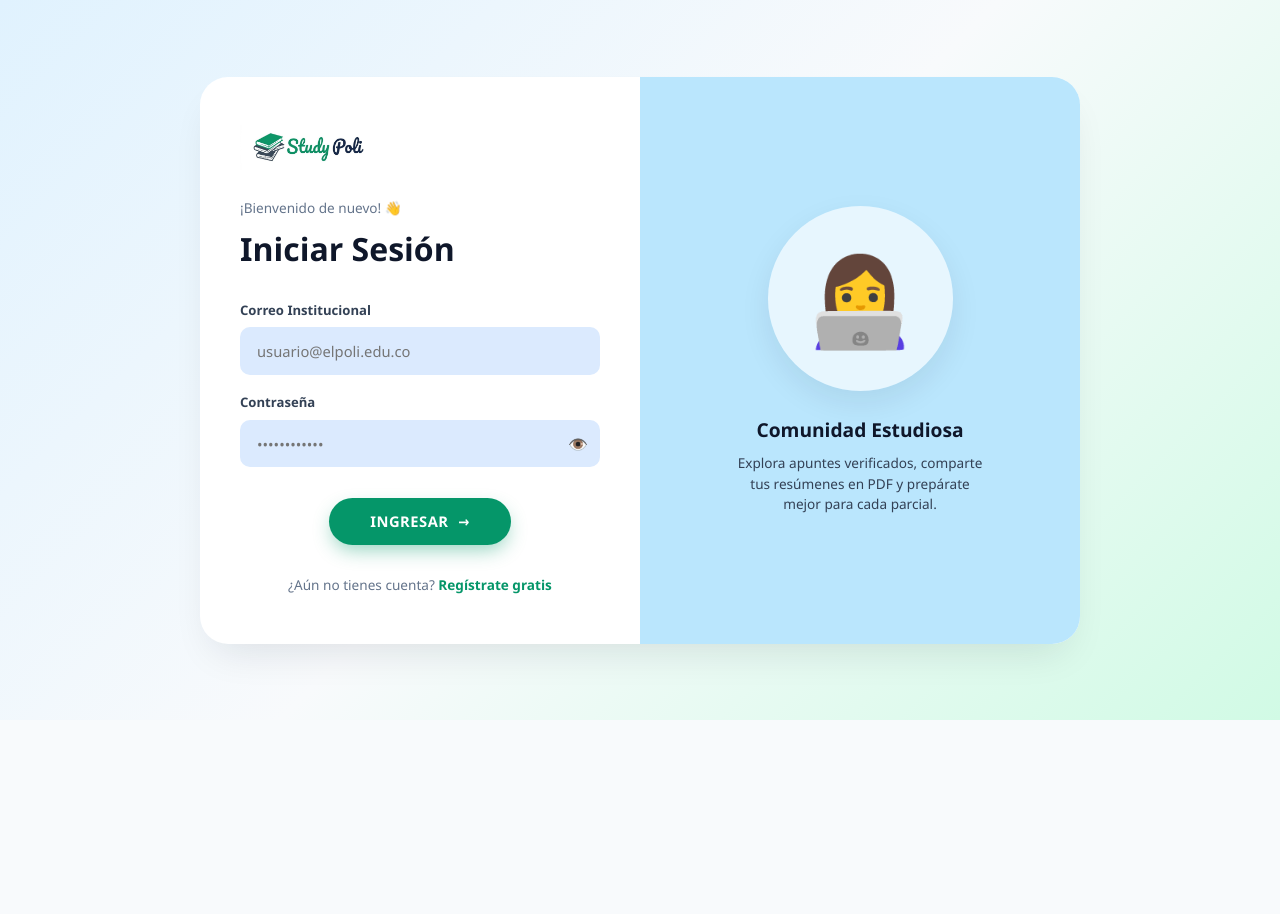
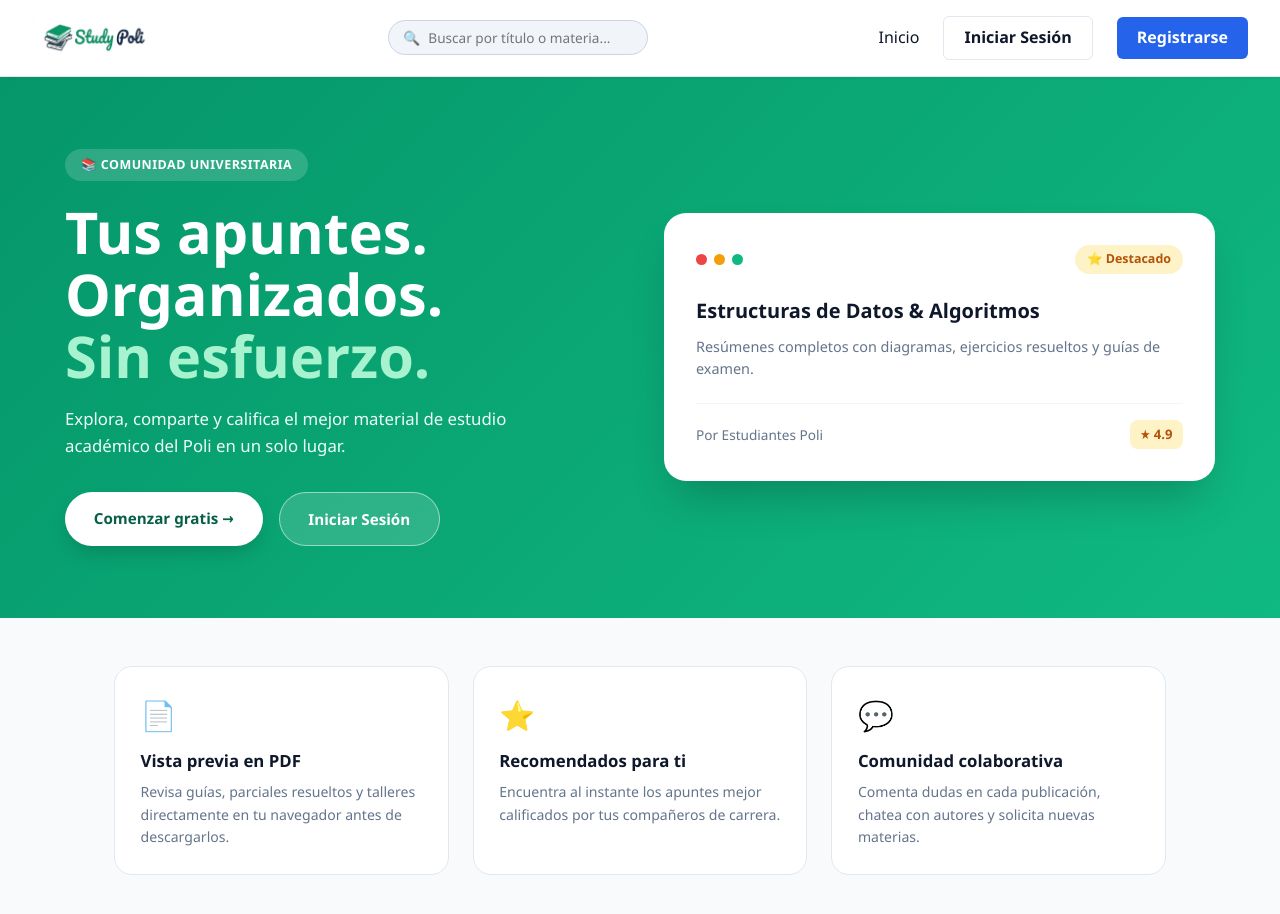
Before and after one commit to salmahinestroza82251-cloud/BackendBlog, a React (Vite) app in the folder blog-frontend/: page / in a window 1280 px wide. Before the commit this address led to /login. Shown: the top 914 px of the page. Before the commit the page ends 800 px from the top, so only its background shows below. Built offline with nearby package versions, Linux system fonts and the light colour scheme; no server answers; the HTML template or start-up script is replaced by a standard one.

Commit message:
actualizacion

```diff
--- a/blog-frontend/src/App.jsx
+++ b/blog-frontend/src/App.jsx
@@ -1,9 +1,10 @@
-import { useState } from 'react';
-import { BrowserRouter, Routes, Route } from 'react-router-dom';
+import { useState, useContext } from 'react';
+import { BrowserRouter, Routes, Route, Navigate } from 'react-router-dom';
 import { ToastContainer } from 'react-toastify';
 import 'react-toastify/dist/ReactToastify.css';
-import { AuthProvider } from './context/AuthContext';
+import { AuthProvider, AuthContext } from './context/AuthContext';
 import Navbar from './components/Navbar';
+import LandingPage from './pages/LandingPage';
 import HomePage from './pages/Home';
 import NotesPage from './pages/Notespage';
 import Login from './pages/Login';
@@ -11,27 +12,30 @@ import Register from './pages/Register';
 import ProtectedRoute from './routes/ProtectedRoute';
 import ChatPage from './pages/Chat';
 
-export default function App() {
+function AppRoutes() {
   const [busqueda, setBusqueda] = useState('');
+  const { token } = useContext(AuthContext);
 
   return (
-    <AuthProvider>
     <BrowserRouter>
       <ToastContainer position="top-right" autoClose={3000} />
       <Routes>
-          <Route path="/login" element={<Login />} />
-          <Route path="/register" element={<Register />} />
+        {/* Rutas de autenticación (si ya inició sesión, lo manda a /) */}
+        <Route path="/login" element={!token ? <Login /> : <Navigate to="/" replace />} />
+        <Route path="/register" element={!token ? <Register /> : <Navigate to="/" replace />} />
 
+        {/* Ruta raíz: LandingPage para visitantes | HomePage (apuntes) para usuarios autenticados */}
         <Route
           path="/"
           element={
-              <ProtectedRoute>
+            <>
               <Navbar busqueda={busqueda} setBusqueda={setBusqueda} />
-                <HomePage busqueda={busqueda} />
-              </ProtectedRoute>
+              {token ? <HomePage busqueda={busqueda} /> : <LandingPage />}
+            </>
           }
         />
 
+        {/* Rutas protegidas */}
         <Route
           path="/notes"
           element={
@@ -51,8 +55,18 @@ export default function App() {
             </ProtectedRoute>
           }
         />
+
+        {/* Cualquier ruta desconocida redirige a la raíz */}
+        <Route path="*" element={<Navigate to="/" replace />} />
       </Routes>
     </BrowserRouter>
+  );
+}
+
+export default function App() {
+  return (
+    <AuthProvider>
+      <AppRoutes />
     </AuthProvider>
   );
 }
--- /dev/null
+++ b/blog-frontend/src/pages/LandingPage.jsx
@@ -0,0 +1,208 @@
+import { Link } from 'react-router-dom';
+
+export default function LandingPage() {
+  return (
+    <div style={{ minHeight: 'calc(100vh - 72px)', backgroundColor: '#f8fafc' }}>
+      {/* Banner Hero Verde (Imagen 2) */}
+      <section
+        style={{
+          background: 'linear-gradient(135deg, #059669 0%, #10b981 100%)',
+          color: '#ffffff',
+          padding: '4.5rem 2rem',
+        }}
+      >
+        <div
+          style={{
+            maxWidth: '1150px',
+            margin: '0 auto',
+            display: 'grid',
+            gridTemplateColumns: 'repeat(auto-fit, minmax(320px, 1fr))',
+            gap: '3rem',
+            alignItems: 'center',
+          }}
+        >
+          {/* Columna Izquierda */}
+          <div>
+            <span
+              style={{
+                display: 'inline-flex',
+                alignItems: 'center',
+                gap: '0.4rem',
+                backgroundColor: 'rgba(255, 255, 255, 0.16)',
+                padding: '0.4rem 1rem',
+                borderRadius: '999px',
+                fontSize: '0.78rem',
+                fontWeight: '700',
+                letterSpacing: '0.5px',
+                marginBottom: '1.2rem',
+              }}
+            >
+              📚 COMUNIDAD UNIVERSITARIA
+            </span>
+
+            <h1
+              style={{
+                fontSize: 'clamp(2.4rem, 4.5vw, 3.6rem)',
+                fontWeight: '900',
+                lineHeight: '1.08',
+                margin: '0 0 1.2rem 0',
+              }}
+            >
+              Tus apuntes.
+              <br />
+              Organizados.
+              <br />
+              <span style={{ color: '#a7f3d0' }}>Sin esfuerzo.</span>
+            </h1>
+
+            <p
+              style={{
+                fontSize: '1.05rem',
+                lineHeight: '1.6',
+                color: '#ecfdf5',
+                margin: '0 0 2rem 0',
+                maxWidth: '480px',
+              }}
+            >
+              Explora, comparte y califica el mejor material de estudio académico del Poli en un solo lugar.
+            </p>
+
+            <div style={{ display: 'flex', flexWrap: 'wrap', gap: '1rem' }}>
+              <Link
+                to="/register"
+                style={{
+                  backgroundColor: '#ffffff',
+                  color: '#065f46',
+                  padding: '0.85rem 1.8rem',
+                  borderRadius: '999px',
+                  fontWeight: '700',
+                  fontSize: '0.95rem',
+                  textDecoration: 'none',
+                  boxShadow: '0 10px 20px -5px rgba(0, 0, 0, 0.18)',
+                }}
+              >
+                Comenzar gratis →
+              </Link>
+
+              <Link
+                to="/login"
+                style={{
+                  backgroundColor: 'rgba(255, 255, 255, 0.15)',
+                  color: '#ffffff',
+                  border: '1px solid rgba(255, 255, 255, 0.5)',
+                  padding: '0.85rem 1.8rem',
+                  borderRadius: '999px',
+                  fontWeight: '600',
+                  fontSize: '0.95rem',
+                  textDecoration: 'none',
+                }}
+              >
+                Iniciar Sesión
+              </Link>
+            </div>
+          </div>
+
+          {/* Columna Derecha: Tarjeta Destacada */}
+          <div
+            style={{
+              backgroundColor: '#ffffff',
+              color: '#0f172a',
+              borderRadius: '22px',
+              padding: '2rem',
+              boxShadow: '0 25px 45px -12px rgba(0, 0, 0, 0.22)',
+            }}
+          >
+            <div style={{ display: 'flex', justifyContent: 'space-between', alignItems: 'center', marginBottom: '1.3rem' }}>
+              <div style={{ display: 'flex', gap: '0.45rem' }}>
+                <span style={{ width: '11px', height: '11px', borderRadius: '50%', backgroundColor: '#ef4444' }} />
+                <span style={{ width: '11px', height: '11px', borderRadius: '50%', backgroundColor: '#f59e0b' }} />
+                <span style={{ width: '11px', height: '11px', borderRadius: '50%', backgroundColor: '#10b981' }} />
+              </div>
+              <span
+                style={{
+                  backgroundColor: '#fef3c7',
+                  color: '#b45309',
+                  padding: '0.28rem 0.75rem',
+                  borderRadius: '999px',
+                  fontSize: '0.78rem',
+                  fontWeight: '700',
+                }}
+              >
+                ⭐ Destacado
+              </span>
+            </div>
+
+            <h3 style={{ margin: '0 0 0.6rem 0', fontSize: '1.25rem', fontWeight: '800', color: '#0f172a' }}>
+              Estructuras de Datos & Algoritmos
+            </h3>
+            <p style={{ margin: '0 0 1.5rem 0', fontSize: '0.9rem', color: '#64748b', lineHeight: '1.5' }}>
+              Resúmenes completos con diagramas, ejercicios resueltos y guías de examen.
+            </p>
+
+            <div
+              style={{
+                borderTop: '1px solid #f1f5f9',
+                paddingTop: '1rem',
+                display: 'flex',
+                justifyContent: 'space-between',
+                alignItems: 'center',
+              }}
+            >
+              <span style={{ fontSize: '0.85rem', color: '#64748b', fontWeight: '500' }}>
+                Por Estudiantes Poli
+              </span>
+              <span
+                style={{
+                  backgroundColor: '#fef3c7',
+                  color: '#b45309',
+                  padding: '0.25rem 0.65rem',
+                  borderRadius: '8px',
+                  fontSize: '0.82rem',
+                  fontWeight: '700',
+                }}
+              >
+                ★ 4.9
+              </span>
+            </div>
+          </div>
+        </div>
+      </section>
+
+      {/* Beneficios rápidos debajo del Hero */}
+      <section
+        style={{
+          maxWidth: '1100px',
+          margin: '3rem auto',
+          padding: '0 1.5rem',
+          display: 'grid',
+          gridTemplateColumns: 'repeat(auto-fit, minmax(260px, 1fr))',
+          gap: '1.5rem',
+        }}
+      >
+        <div style={{ backgroundColor: '#ffffff', padding: '1.6rem', borderRadius: '18px', border: '1px solid #e2e8f0' }}>
+          <div style={{ fontSize: '1.8rem', marginBottom: '0.6rem' }}>📄</div>
+          <h4 style={{ margin: '0 0 0.4rem 0', fontSize: '1.05rem', fontWeight: '700' }}>Vista previa en PDF</h4>
+          <p style={{ margin: 0, fontSize: '0.88rem', color: '#64748b' }}>
+            Revisa guías, parciales resueltos y talleres directamente en tu navegador antes de descargarlos.
+          </p>
+        </div>
+
+        <div style={{ backgroundColor: '#ffffff', padding: '1.6rem', borderRadius: '18px', border: '1px solid #e2e8f0' }}>
+          <div style={{ fontSize: '1.8rem', marginBottom: '0.6rem' }}>⭐</div>
+          <h4 style={{ margin: '0 0 0.4rem 0', fontSize: '1.05rem', fontWeight: '700' }}>Recomendados para ti</h4>
+          <p style={{ margin: 0, fontSize: '0.88rem', color: '#64748b' }}>
+            Encuentra al instante los apuntes mejor calificados por tus compañeros de carrera.
+          </p>
+        </div>
+
+        <div style={{ backgroundColor: '#ffffff', padding: '1.6rem', borderRadius: '18px', border: '1px solid #e2e8f0' }}>
+          <div style={{ fontSize: '1.8rem', marginBottom: '0.6rem' }}>💬</div>
+          <h4 style={{ margin: '0 0 0.4rem 0', fontSize: '1.05rem', fontWeight: '700' }}>Comunidad colaborativa</h4>
+          <p style={{ margin: 0, fontSize: '0.88rem', color: '#64748b' }}>
+            Comenta dudas en cada publicación, chatea con autores y solicita nuevas materias.
+          </p>
+        </div>
+      </section>
+    </div>
+  );
+}
```
Also changed, not shown: blog-frontend/src/pages/Home.jsx (+1 -43 lines). Lines whose indentation alone changed are shown as unchanged.
